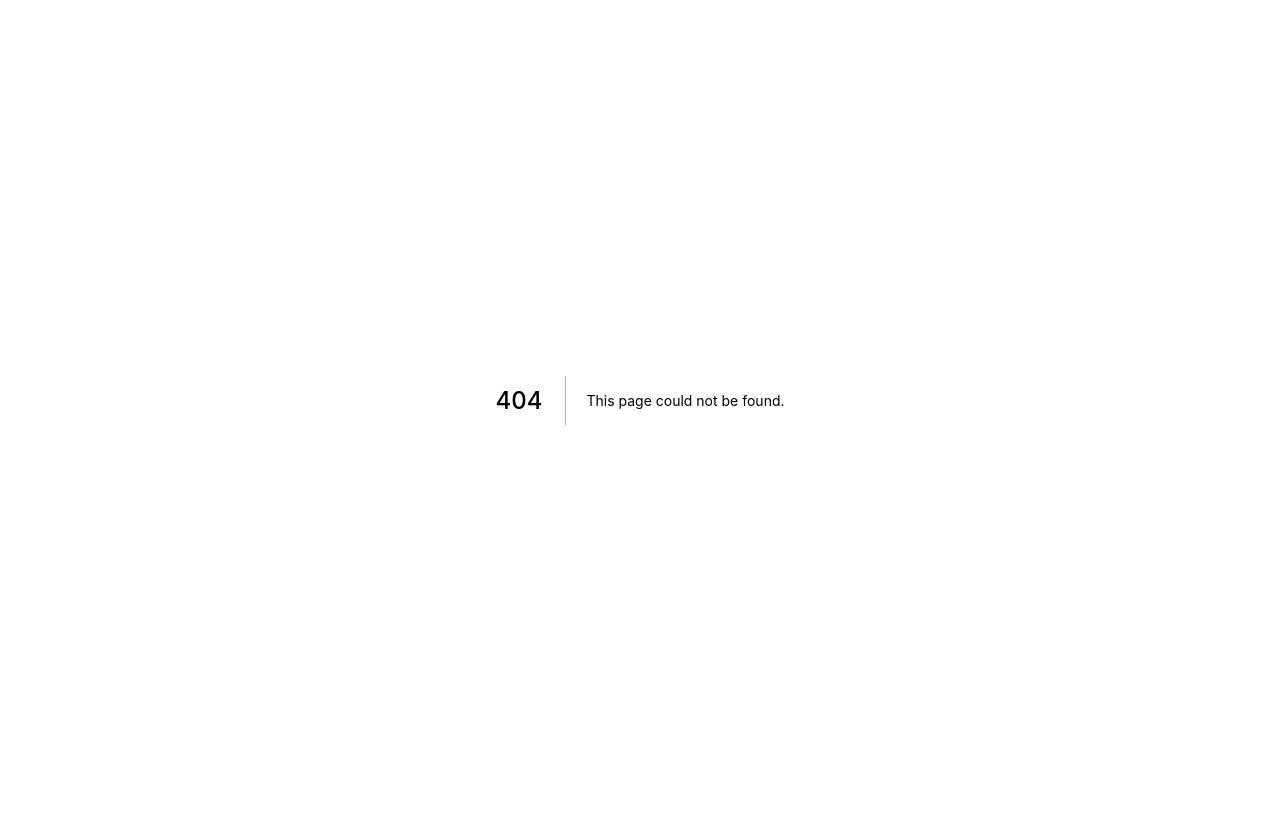
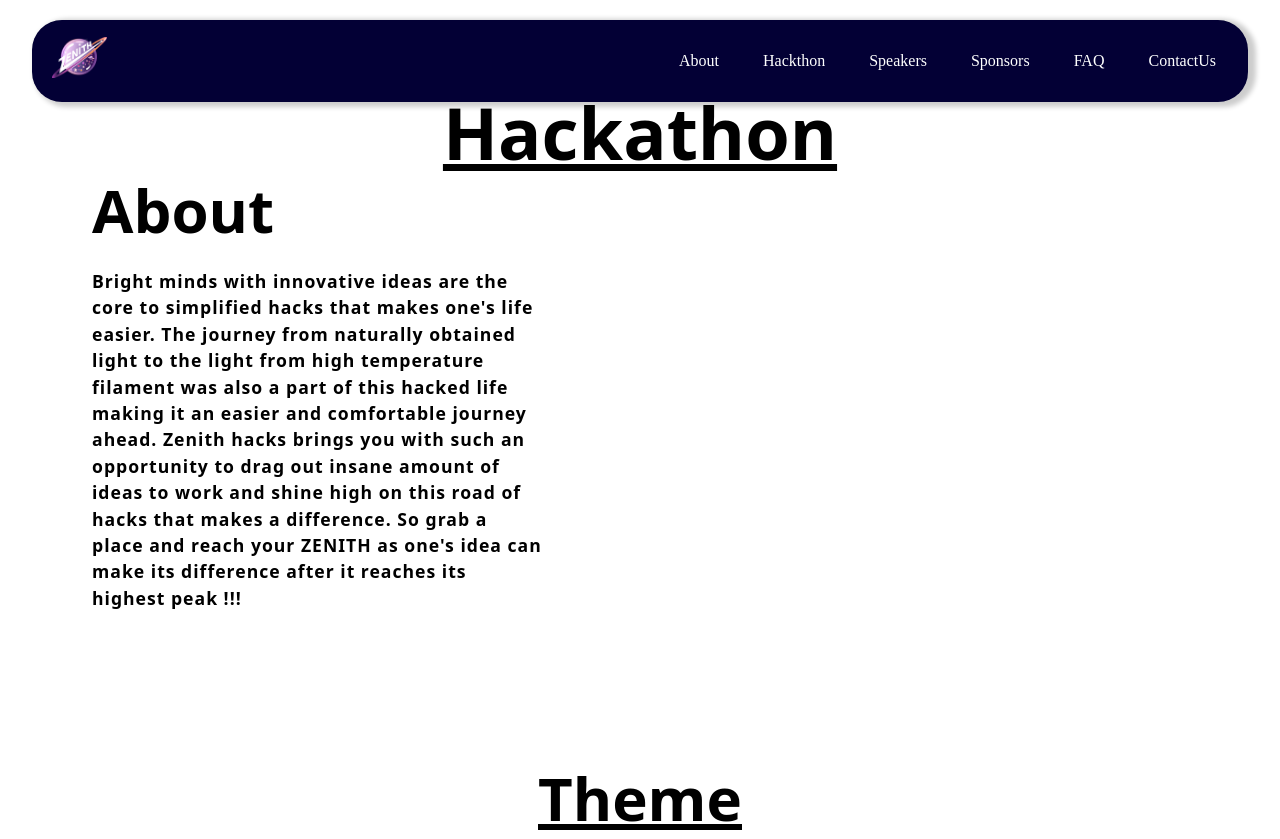
Before and after one commit to RKC3000/zenith, a Next.js app: page /hackathon in a window 1280 px wide. Before the commit this address had no page. Before the commit the page ends 800 px from the top, so only its background shows below. Built offline with nearby package versions, Linux system fonts and the light colour scheme; a web font is replaced by a local one.

Commit message:
Some changes

```diff
--- a/components/Footer.js
+++ b/components/Footer.js
@@ -15,11 +15,6 @@ const Footer = () => {
                 width={200}
                 height={200}
               />
-            </span>
-            <span>
-              <h1>Aniket Kumar Sinha</h1>
-              <h3>6203961808</h3>
-              <h4>sinhaaniket32@gmail.com</h4>
             </span>
             <span className="md:p-10 flex flex-col md:pl-24">
               <span>
--- a/components/Navbar.js
+++ b/components/Navbar.js
@@ -1,6 +1,5 @@
 import Image from "next/image";
 import Link from "next/link";
-import { useState } from "react";
 import MenuIcon from "@mui/icons-material/Menu";
 
 function Navbar() {
@@ -46,12 +45,14 @@ function Navbar() {
             <a href="#about" className="nav__links">
               <span>About</span>
             </a>
-            <a href="#schedule" className="nav__links">
+            {/* <a href="#schedule" className="nav__links">
               <span>Schedule</span>
-            </a>
-            <a href="#" className="nav__links">
-              <span>Hackthon</span>
-            </a>
+            </a> */}
+            <Link href="/hackathon">
+              <a className="nav__links">
+                <span>Hackthon</span>
+              </a>
+            </Link>
             <a href="#speakers" className="nav__links">
               <span>Speakers</span>
             </a>
--- a/pages/HomePage.js
+++ b/pages/HomePage.js
@@ -1,3 +1,4 @@
+import Link from "next/link";
 import React, { useRef } from "react";
 
 function HomePage() {
@@ -12,6 +13,7 @@ function HomePage() {
       className="min-h-screen flex-col-reverse md:flex-row bg-center flex items-center "
     >
       <div className="w-80">
+        <Link href="/" passHref>
           <lottie-player
             id="firstLottie"
             ref={ref}
@@ -23,6 +25,7 @@ function HomePage() {
             src="https://assets5.lottiefiles.com/packages/lf20_1cazwtnc.json"
             // style={{ width: "1000px", height: "1000px", position: "absolute", left: "0", right: "0" }}
           ></lottie-player>
+        </Link>
       </div>
 
       <div className="flex flex-col text-white lg:pl-16">
@@ -33,10 +36,10 @@ function HomePage() {
 
         <div className="flex space-x-2">
           <button className="p-1 border-2 rounded-lg hover:bg-white hover:text-black">
-            <a>Register</a>
+            <a href="https://forms.office.com/r/SwAGhnSB6C">Register</a>
           </button>
           <button className="p-1 border-2 rounded-lg hover:bg-white hover:text-black">
-            <a>Discord</a>
+            <a href="https://discord.gg/YCcD37fTyB">Discord</a>
           </button>
         </div>
       </div>
--- /dev/null
+++ b/pages/hackathon.js
@@ -0,0 +1,63 @@
+import Navbar from "../components/Navbar";
+import React, { useRef } from "react";
+
+function hackathon() {
+  const ref = useRef(null);
+  React.useEffect(() => {
+    import("@lottiefiles/lottie-player");
+  });
+
+  return (
+    <div className="flex flex-col">
+      <Navbar />
+      <div className="mt-24">
+        {/* Heading */}
+        <h1 className="text-7xl font-bold text-center underline">Hackathon</h1>
+
+        {/* About + Illustration */}
+        <div className="flex ml-20">
+          {/* about */}
+          <div className="flex-1 p-3">
+            <div>
+              <h1 className="text-6xl font-semibold">About</h1>
+              <p className="w-[450px] font-semibold mt-7">
+                Bright minds with innovative ideas are the core to simplified
+                hacks that makes one&apos;s life easier. The journey from
+                naturally obtained light to the light from high temperature
+                filament was also a part of this hacked life making it an easier
+                and comfortable journey ahead. Zenith hacks brings you with such
+                an opportunity to drag out insane amount of ideas to work and
+                shine high on this road of hacks that makes a difference. So
+                grab a place and reach your ZENITH as one&apos;s idea can make
+                its difference after it reaches its highest peak !!!
+              </p>
+            </div>
+          </div>
+          {/* Illustration */}
+          <div className="flex-1 h-[600px] w-[600px] ">
+            <lottie-player
+              id="firstLottie"
+              ref={ref}
+              autoplay
+              loop
+              mode="normal"
+              background="transparent"
+              speed="1"
+              src="https://assets6.lottiefiles.com/packages/lf20_xsnsvpbs.json"
+            ></lottie-player>
+          </div>
+        </div>
+        {/* Themes */}
+        <div>
+          <h1 className="text-6xl text-center font-semibold underline">
+            Theme
+          </h1>
+
+          {/* Individual theme */}
+        </div>
+      </div>
+    </div>
+  );
+}
+
+export default hackathon;
--- a/pages/index.js
+++ b/pages/index.js
@@ -25,7 +25,7 @@ function Home() {
       </div>
       <main>
         <About />
-        <Schedule />
+        {/* <Schedule /> */}
         <Speakers />
         {/* <Sponsor /> */}
         <FAQ />
```
Lines whose indentation alone changed are shown as unchanged.
